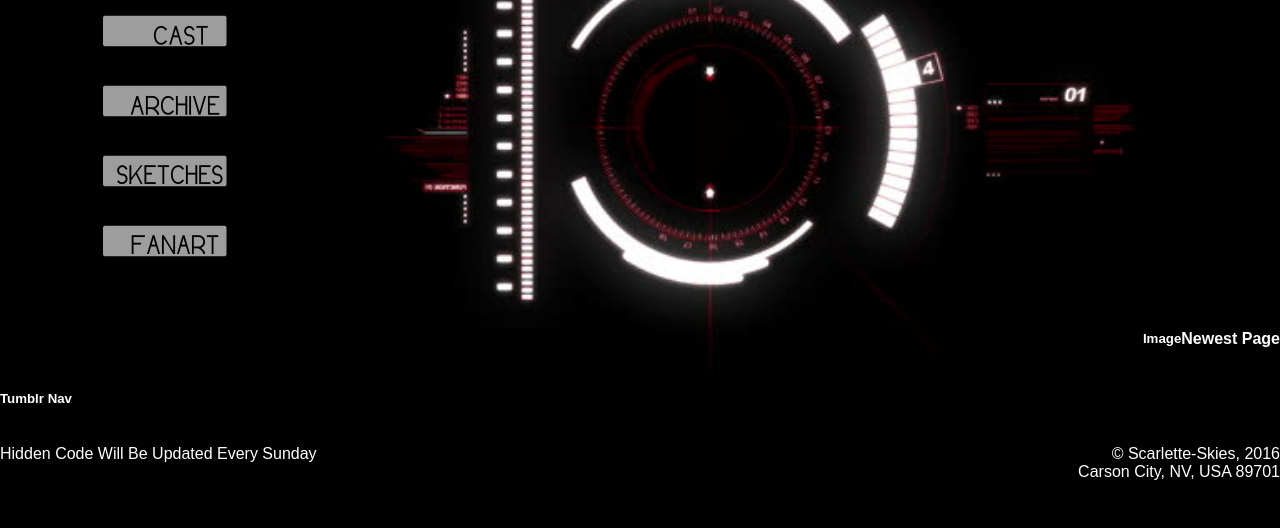
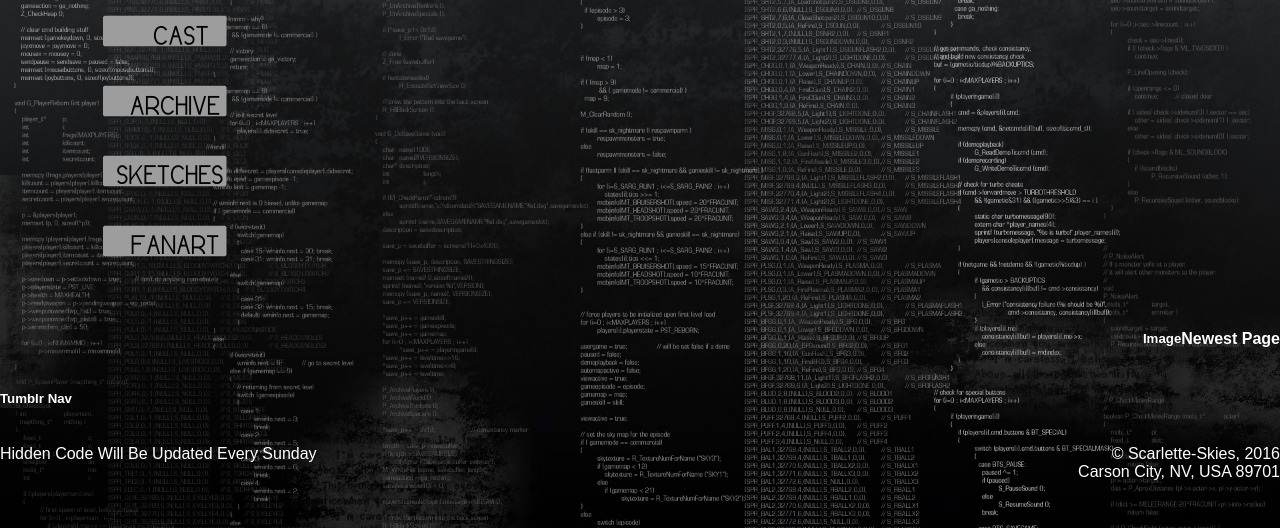
Before and after one commit to Prinnyoverlordally/hiddencode.github.io, a plain HTML site: page index.html in a window 1280 px wide. Shown: the part 272-800 px from the top of the page. Drawn offline with Linux system fonts and the light colour scheme.

Commit message:
Update style.css

```diff
--- a/css/style.css
+++ b/css/style.css
@@ -3,7 +3,7 @@
 
 
 body {
-background: url(../Images/temp2.jpg);
+background: url(../Images/Temp.jpg);
 background-attachment: fixed;
     margin: 0;
     height: 100%;
```
